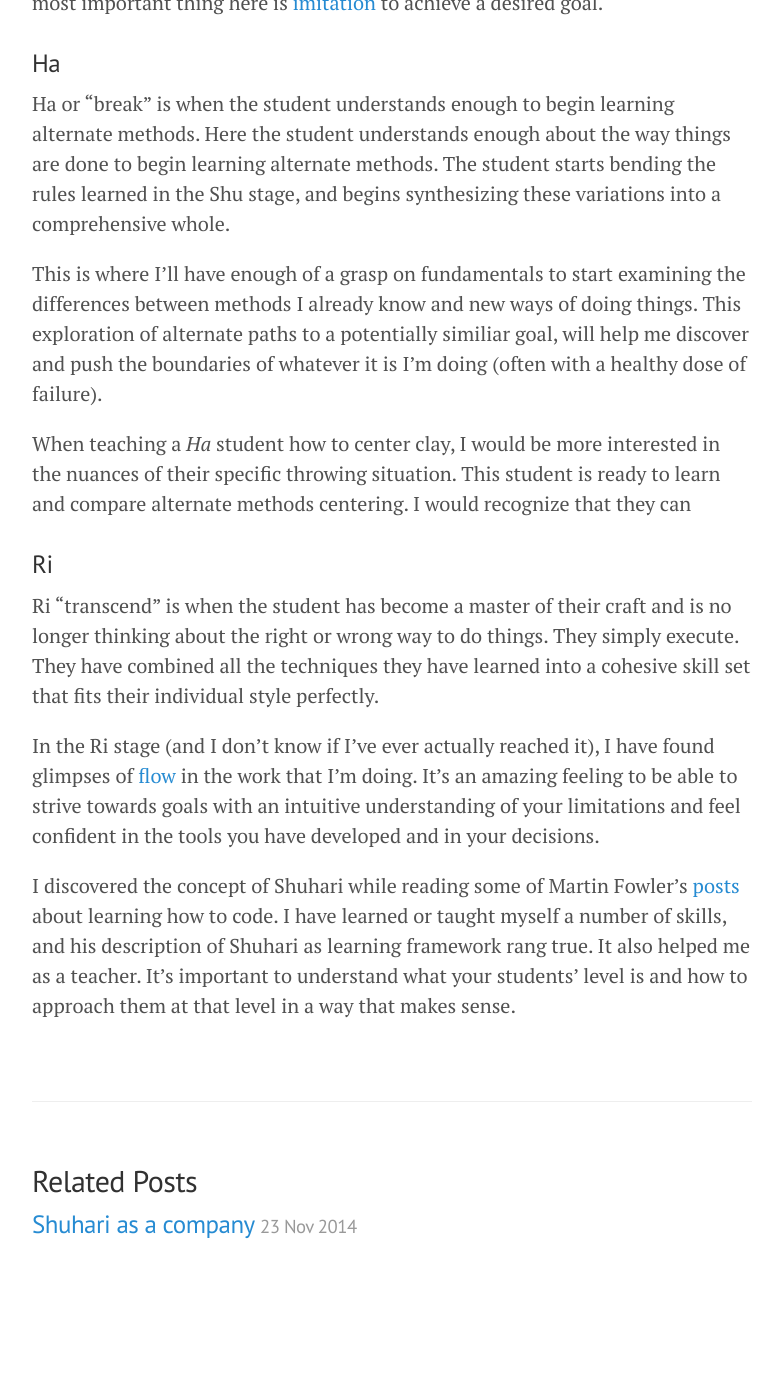
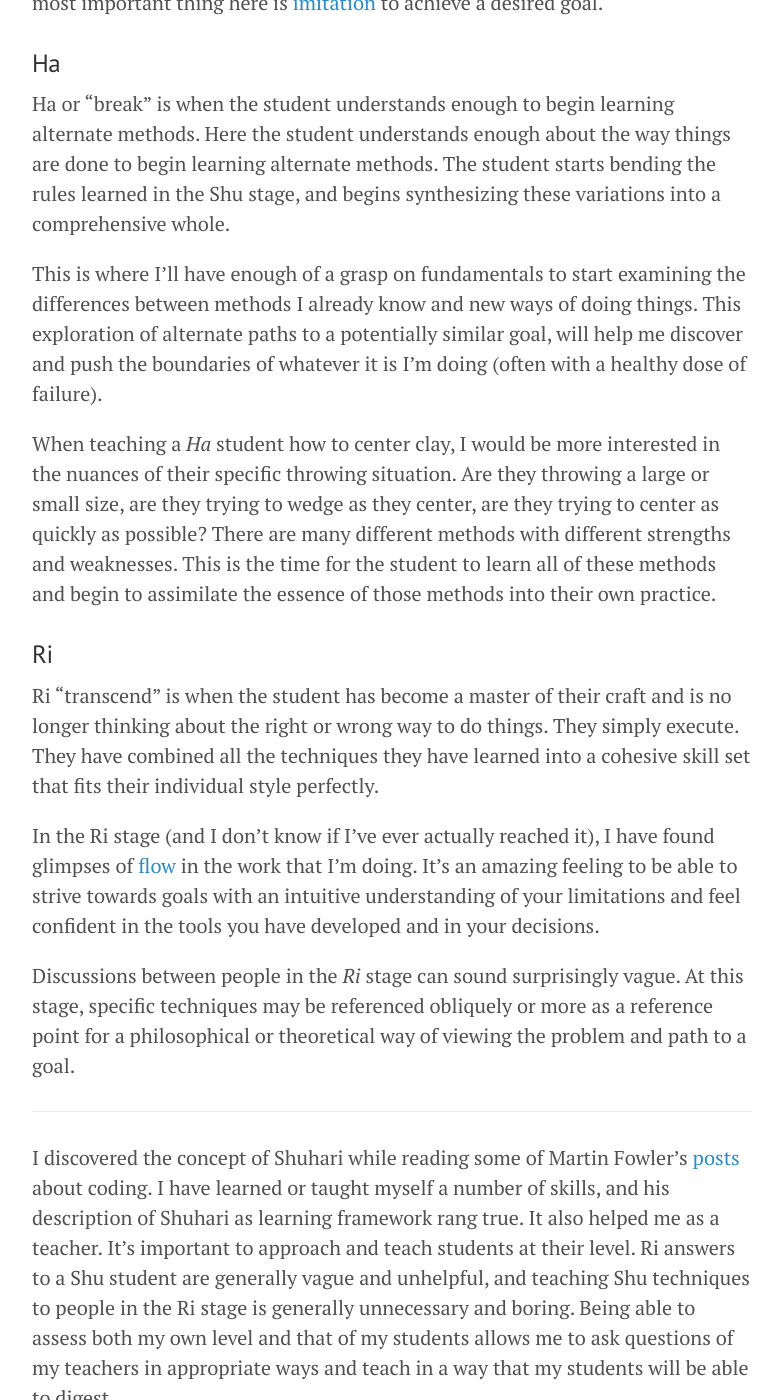
Before and after one commit to shuhari-io/shuhari-io.github.io, a Jekyll site: the page built from _posts/2014-11-21-introducing-shuhari.md, in a window 1280 px wide and 1400 px high, scrolled down 1103 px. Shown: the whole window, without its empty margins (248-1031 px from the left). Built offline with Jekyll 4.4.1, drawn with Linux system fonts in a browser that asks for light colours; Markdown is read by kramdown in place of the engine named in the settings; before the commit the page ends 2403 px from its top, so only the background shows below that; some of the changed text lies outside the part shown.

Commit message:
2nd draft

```diff
--- a/_posts/2014-11-21-introducing-shuhari.md
+++ b/_posts/2014-11-21-introducing-shuhari.md
@@ -9,7 +9,7 @@ Welcome to the [Shuhari](http://shuhari.io) blog.  I wanted to take a moment and
 [Shu-Ha-Ri](http://en.wikipedia.org/wiki/Shuhari) is a concept that stems from Aikido and describes the stages of learning a skill before achieving mastery. It can be loosely compared to the European apprentice-journeyman-master phases.
 
 ###Shu
-Shu, loosely translates to “maintain.” At this stage a student should be focused on imitation and following an existing path to a goal. Comprehension of the entire problem space or variety of options isn’t completely possible at this stage as it would only confuse the beginner who simply wants to accomplish a goal.
+Shu, loosely translates to “maintain.” At this stage a student should be focused on imitation and following an existing path to a goal. Comprehension of the entire problem space or variety of options isn't completely possible at this stage as it would only confuse the beginner who simply wants to accomplish a goal.
 
 In my experience, this is the stage where I am solely focused on mastering basic skills almost exactly as they are presented to me. I find a variety of choice to be overwhelming as I don't have the understanding necessary to easily distinguish the pro's and con's of my options.
 
@@ -20,14 +20,17 @@ When teaching and doing at this stage, a clear path to a goal is necessary. Ther
 ###Ha
 Ha or “break” is when the student understands enough to begin learning alternate methods. Here the student understands enough about the way things are done to begin learning alternate methods. The student starts bending the rules learned in the Shu stage, and begins synthesizing these variations into a comprehensive whole.
 
-This is where I'll have enough of a grasp on fundamentals to start examining the differences between methods I already know and new ways of doing things. This exploration of alternate paths to a potentially similiar goal, will help me discover and push the boundaries of whatever it is I'm doing (often with a healthy dose of failure).
+This is where I'll have enough of a grasp on fundamentals to start examining the differences between methods I already know and new ways of doing things. This exploration of alternate paths to a potentially similar goal, will help me discover and push the boundaries of whatever it is I'm doing (often with a healthy dose of failure).
 
-When teaching a *Ha* student how to center clay, I would be more interested in the nuances of their specific throwing situation. This student is ready to learn and compare alternate methods centering. I would recognize that they can
+When teaching a *Ha* student how to center clay, I would be more interested in the nuances of their specific throwing situation.  Are they throwing a large or small size, are they trying to wedge as they center, are they trying to center as quickly as possible? There are many different methods with different strengths and weaknesses. This is the time for the student to learn all of these methods and begin to assimilate the essence of those methods into their own practice.
 
 ###Ri
 Ri “transcend” is when the student has become a master of their craft and is no longer thinking about the right or wrong way to do things. They simply execute. They have combined all the techniques they have learned into a cohesive skill set that fits their individual style perfectly.
 
-In the Ri stage (and I don't know if I've ever actually reached it), I have found glimpses of [flow](Link to ckisdjkfnosdf flow stuff) in the work that I'm doing. It's an amazing feeling to be able to strive towards goals with an intuitive understanding of your limitations and feel confident in the tools you have developed and in your decisions.
+In the Ri stage (and I don't know if I've ever actually reached it), I have found glimpses of [flow](http://en.wikipedia.org/wiki/Flow_(psychology)) in the work that I'm doing. It's an amazing feeling to be able to strive towards goals with an intuitive understanding of your limitations and feel confident in the tools you have developed and in your decisions.
 
+Discussions between people in the *Ri* stage can sound surprisingly vague. At this stage, specific techniques may be referenced obliquely or more as a reference point for a philosophical or theoretical way of viewing the problem and path to a goal.
 
-I discovered the concept of Shuhari while reading some of Martin Fowler's [posts](http://martinfowler.com/bliki/ShuHaRi.html) about learning how to code. I have learned or taught myself a number of skills, and his description of Shuhari as learning framework rang true. It also helped me as a teacher.  It's important to understand what your students' level is and how to approach them at that level in a way that makes sense.
+---
+
+I discovered the concept of Shuhari while reading some of Martin Fowler's [posts](http://martinfowler.com/bliki/ShuHaRi.html) about coding. I have learned or taught myself a number of skills, and his description of Shuhari as learning framework rang true. It also helped me as a teacher.  It's important to approach and teach students at their level.  Ri answers to a Shu student are generally vague and unhelpful, and teaching Shu techniques to people in the Ri stage is generally unnecessary and boring.  Being able to assess both my own level and that of my students allows me to ask questions of my teachers in appropriate ways and teach in a way that my students will be able to digest.
```
